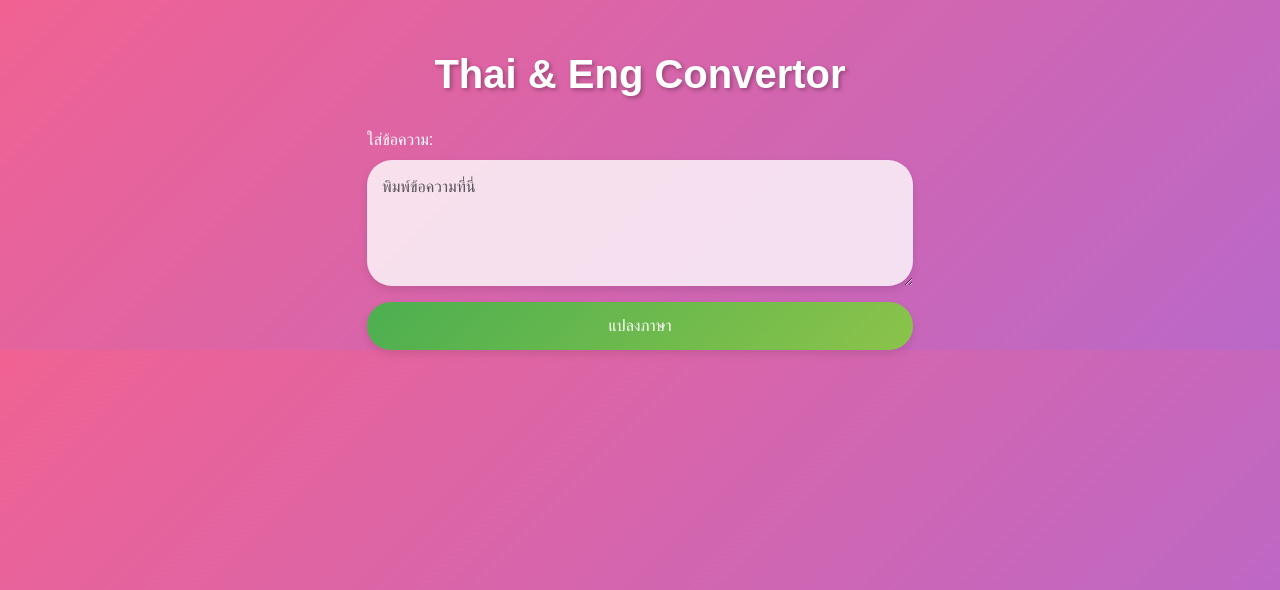
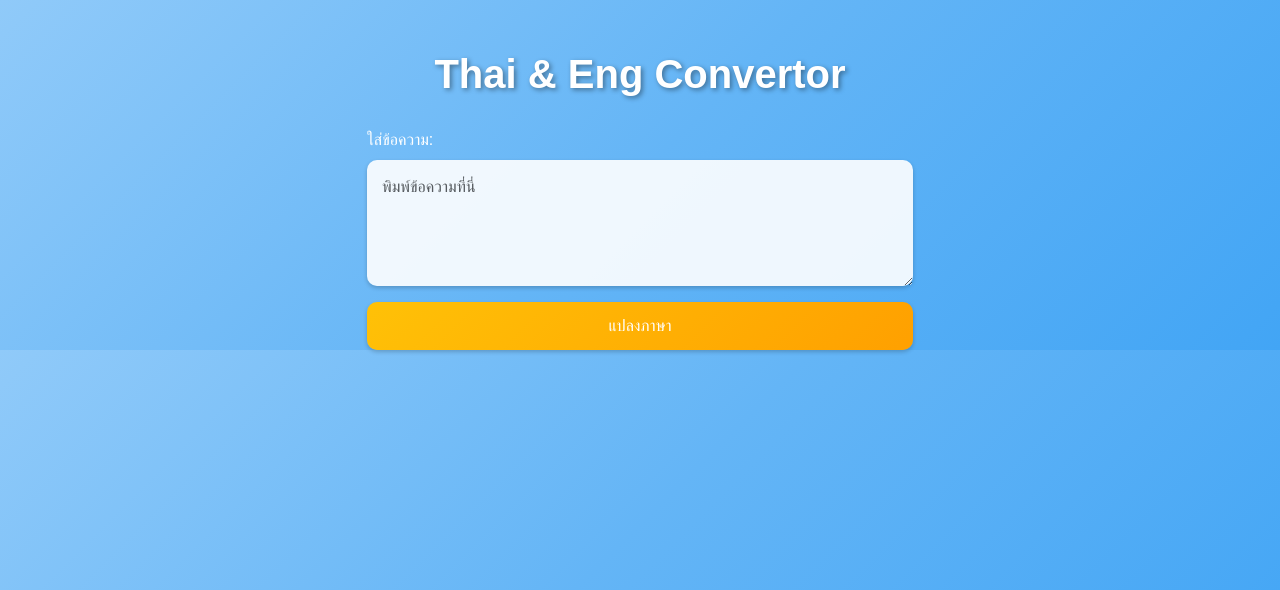
Before and after one commit to pianoProJ/Project, a Flask app: page / in a window 1280 px wide. Shown: the top 590 px of the page. Run offline with Flask 3, Linux system fonts and the light colour scheme.

Commit message:
index.html

```diff
--- a/templates/index.html
+++ b/templates/index.html
@@ -7,7 +7,7 @@
     <link href="https://cdn.jsdelivr.net/npm/bootstrap@5.3.0-alpha1/dist/css/bootstrap.min.css" rel="stylesheet">
     <style>
         body {
-            background: linear-gradient(135deg, #f06292, #ba68c8);
+            background: linear-gradient(135deg, #90CAF9, #64B5F6, #42A5F5);
             font-family: 'Arial', sans-serif;
             color: #fff;
         }
@@ -17,38 +17,38 @@
         h1 {
             color: #fff;
             margin-bottom: 30px;
-            font-weight: 600;
+            font-weight: 700;
             text-align: center;
-            text-shadow: 2px 2px 4px rgba(0,0,0,0.3);
+            text-shadow: 2px 2px 5px rgba(0,0,0,0.4);
         }
         .form-control, .btn-primary {
-            border-radius: 25px;
+            border-radius: 10px;
         }
         .form-control {
             padding: 15px;
             font-size: 1rem;
-            background: rgba(255, 255, 255, 0.8);
+            background: rgba(255, 255, 255, 0.9);
             border: none;
-            box-shadow: 0 4px 8px rgba(0,0,0,0.1);
+            box-shadow: 0 2px 4px rgba(0,0,0,0.2);
         }
         .btn-primary {
             padding: 12px 20px;
             font-size: 1rem;
-            background: linear-gradient(135deg, #4CAF50, #8BC34A);
+            background: linear-gradient(135deg, #FFC107, #FFA000);
             border: none;
             transition: all 0.3s ease-in-out;
-            box-shadow: 0 4px 8px rgba(0,0,0,0.1);
+            box-shadow: 0 2px 4px rgba(0,0,0,0.2);
         }
         .btn-primary:hover {
-            background: linear-gradient(135deg, #388E3C, #689F38);
-            box-shadow: 0 6px 12px rgba(0,0,0,0.2);
+            background: linear-gradient(135deg, #FF9800, #FF8F00);
+            box-shadow: 0 4px 6px rgba(0,0,0,0.3);
         }
         .result-box {
-            background: linear-gradient(135deg, #2196F3, #03A9F4);
+            background: linear-gradient(135deg, #8E24AA, #7B1FA2);
             padding: 20px;
-            border-radius: 20px;
+            border-radius: 10px;
             margin-top: 20px;
-            box-shadow: 0 4px 10px rgba(0, 0, 0, 0.2);
+            box-shadow: 0 4px 8px rgba(0, 0, 0, 0.3);
             opacity: 0;
             transform: translateY(20px);
             transition: opacity 0.5s ease-in-out, transform 0.5s ease-in-out;
```
